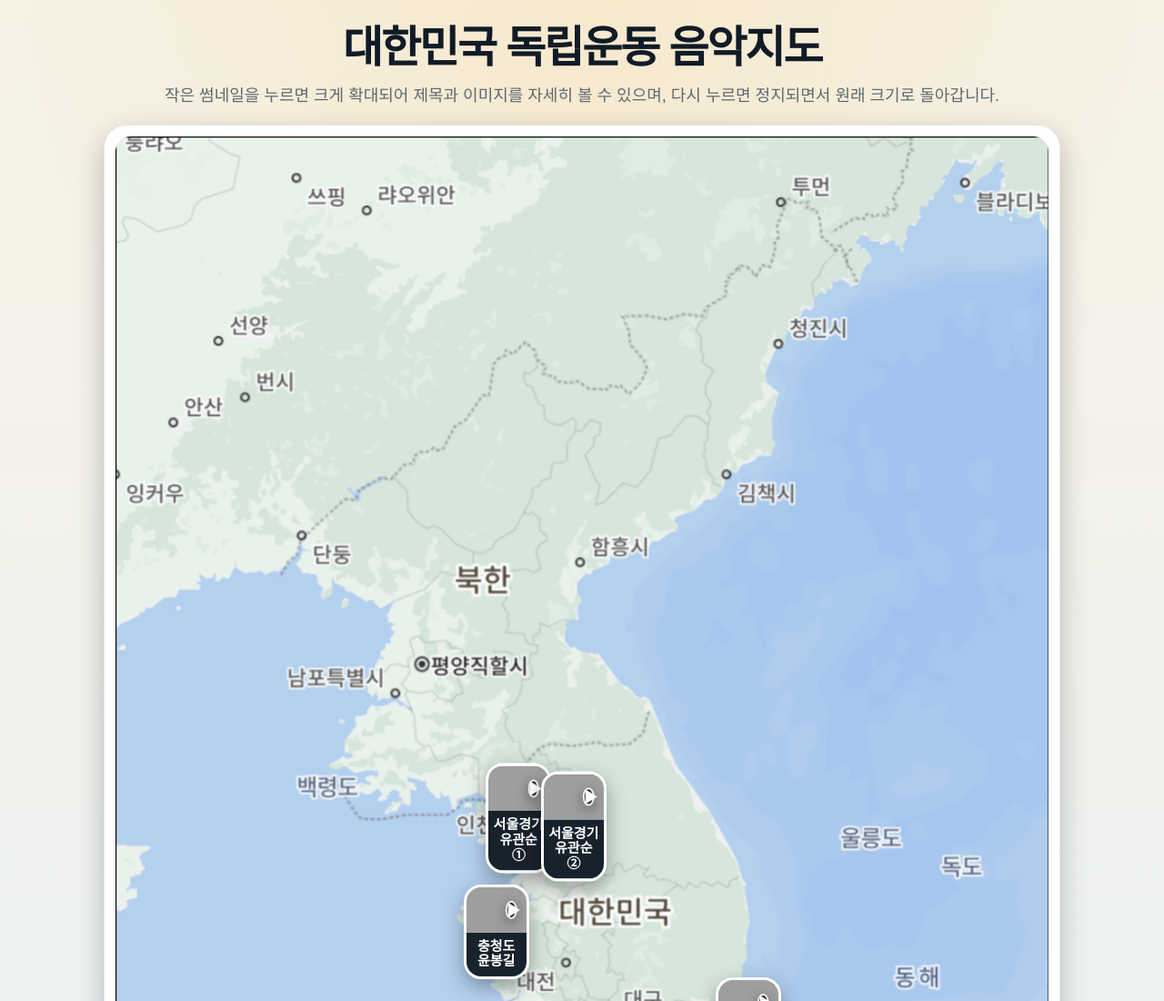
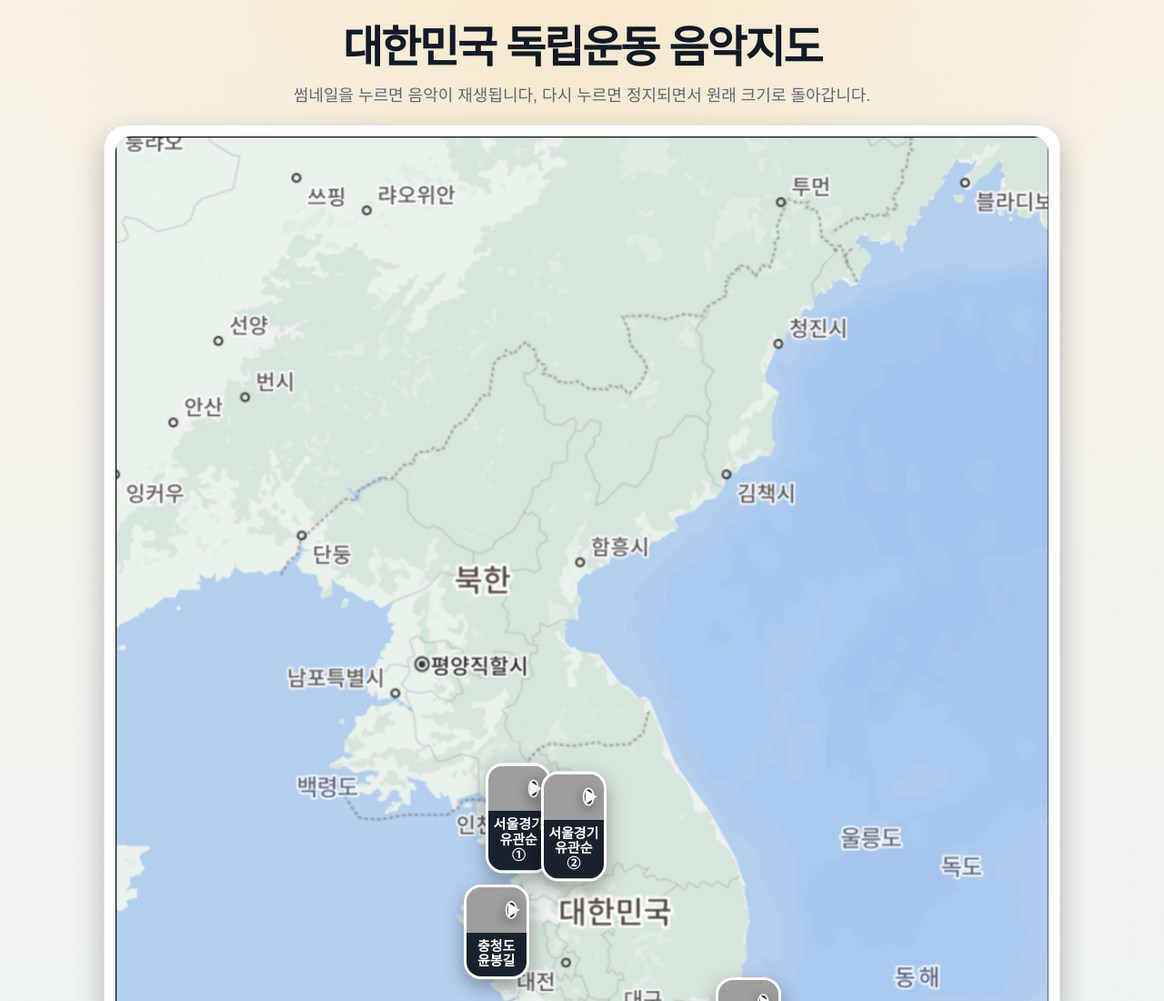
Before and after one commit to young1102-ui/independence-music-map, a plain HTML site: page index.html in a window 1280 px wide. Shown: the top 1100 px of the page at 91% size. Drawn offline with Linux system fonts and the light colour scheme; grey boxes are pictures that could not be loaded.

Commit message:
Update index.html

```diff
--- a/index.html
+++ b/index.html
@@ -376,7 +376,7 @@
   <main class="page">
     <header>
       <h1>대한민국 독립운동 음악지도</h1>
-      <p>작은 썸네일을 누르면 크게 확대되어 제목과 이미지를 자세히 볼 수 있으며, 다시 누르면 정지되면서 원래 크기로 돌아갑니다.</p>
+      <p>썸네일을 누르면 음악이 재생됩니다, 다시 누르면 정지되면서 원래 크기로 돌아갑니다.</p>
     </header>
 
     <section class="map-card">
```
